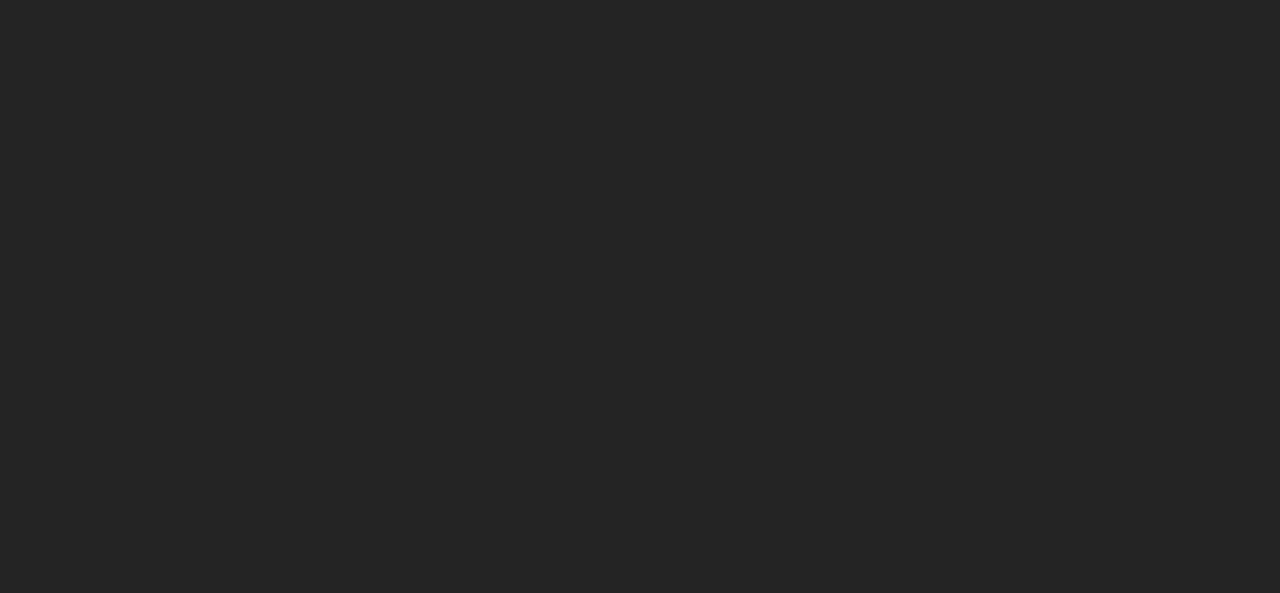
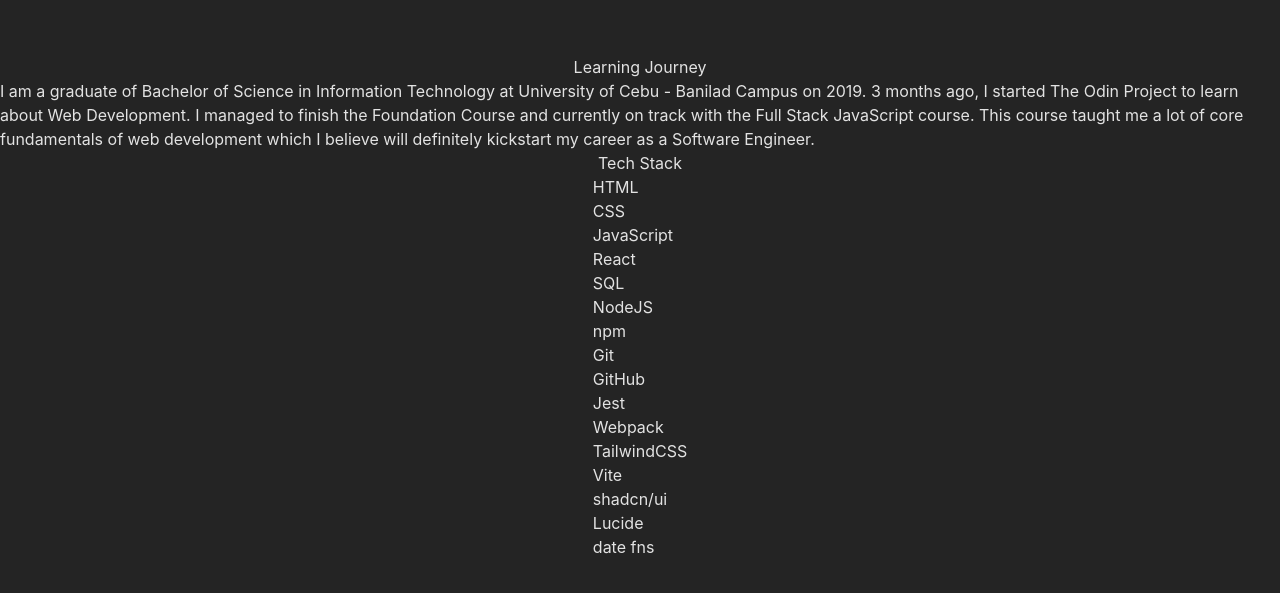
Before and after one commit to aiuyap/portfolio, a React (Vite) app: page / in a window 1280 px wide. Shown: the part 933-1526 px from the top of the page. Before the commit the page ends 840 px from the top, so only its background shows below. Built offline with nearby package versions, Linux system fonts and the light colour scheme.

Commit message:
feat: added some sample content for learning journey section

```diff
--- a/src/App.jsx
+++ b/src/App.jsx
@@ -1,7 +1,7 @@
 function App() {
   return (
     <>
-      <nav className="sticky flex h-10 items-center justify-center gap-16">
+      <nav className="sticky top-0 flex h-10 items-center justify-center gap-16">
         <a href="#">Home</a>
         <a href="#">Learning Journey</a>
         <a href="#">Projects</a>
@@ -9,6 +9,37 @@
       <section className="flex h-dvh items-center justify-center">
         <h1>Hi, I&apos;m Aiu. An aspiring Software Engineer</h1>
       </section>
+      <section className="flex h-dvh flex-col items-center justify-center">
+        <h1>Learning Journey</h1>
+        <p>
+          I am a graduate of Bachelor of Science in Information Technology at
+          University of Cebu - Banilad Campus on 2019. 3 months ago, I started
+          The Odin Project to learn about Web Development. I managed to finish
+          the Foundation Course and currently on track with the Full Stack
+          JavaScript course. This course taught me a lot of core fundamentals of
+          web development which I believe will definitely kickstart my career as
+          a Software Engineer.
+        </p>
+        <h2>Tech Stack</h2>
+        <ul>
+          <li>HTML</li>
+          <li>CSS</li>
+          <li>JavaScript</li>
+          <li>React</li>
+          <li>SQL</li>
+          <li>NodeJS</li>
+          <li>npm</li>
+          <li>Git</li>
+          <li>GitHub</li>
+          <li>Jest</li>
+          <li>Webpack</li>
+          <li>TailwindCSS</li>
+          <li>Vite</li>
+          <li>shadcn/ui</li>
+          <li>Lucide</li>
+          <li>date fns</li>
+        </ul>
+      </section>
     </>
   );
 }
```
